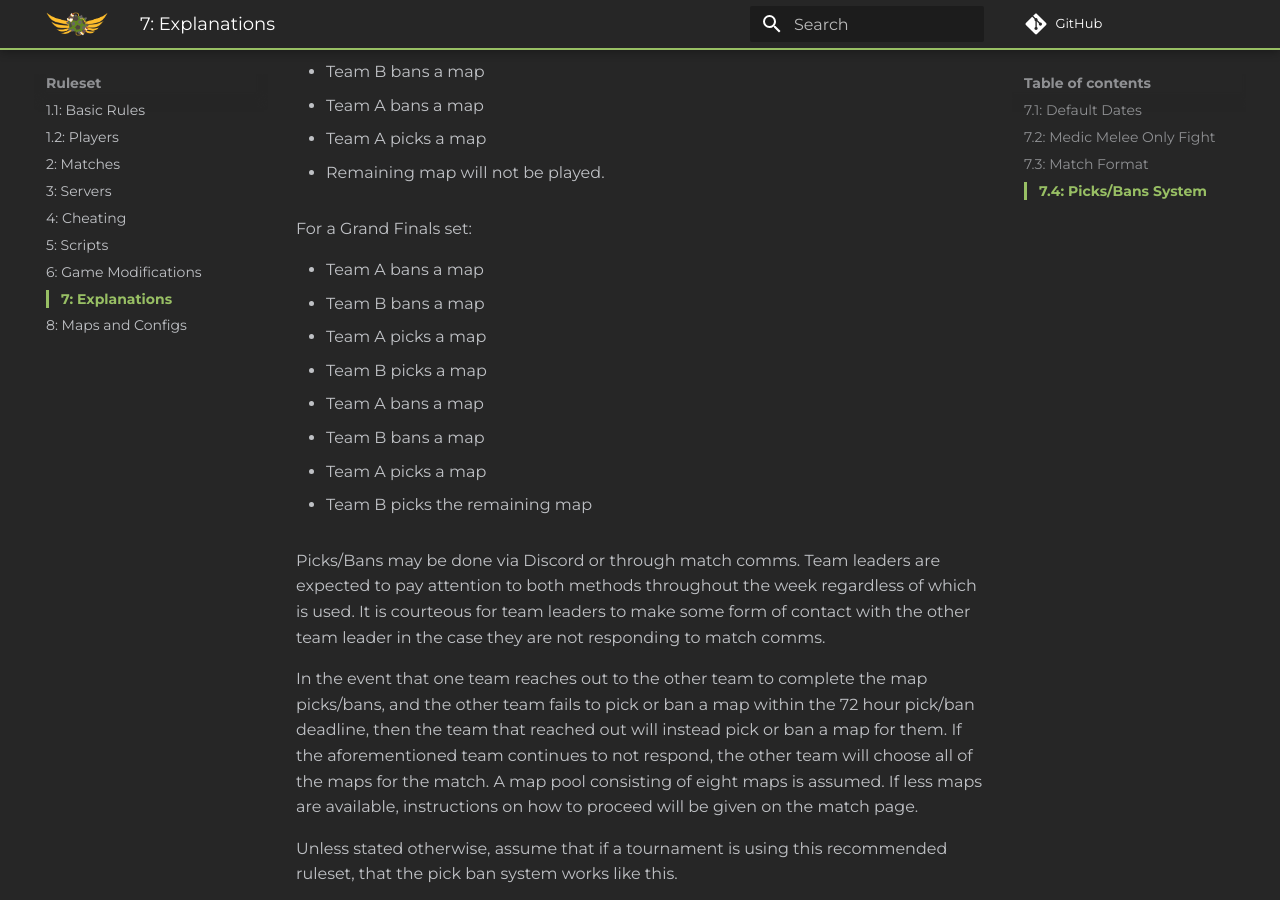
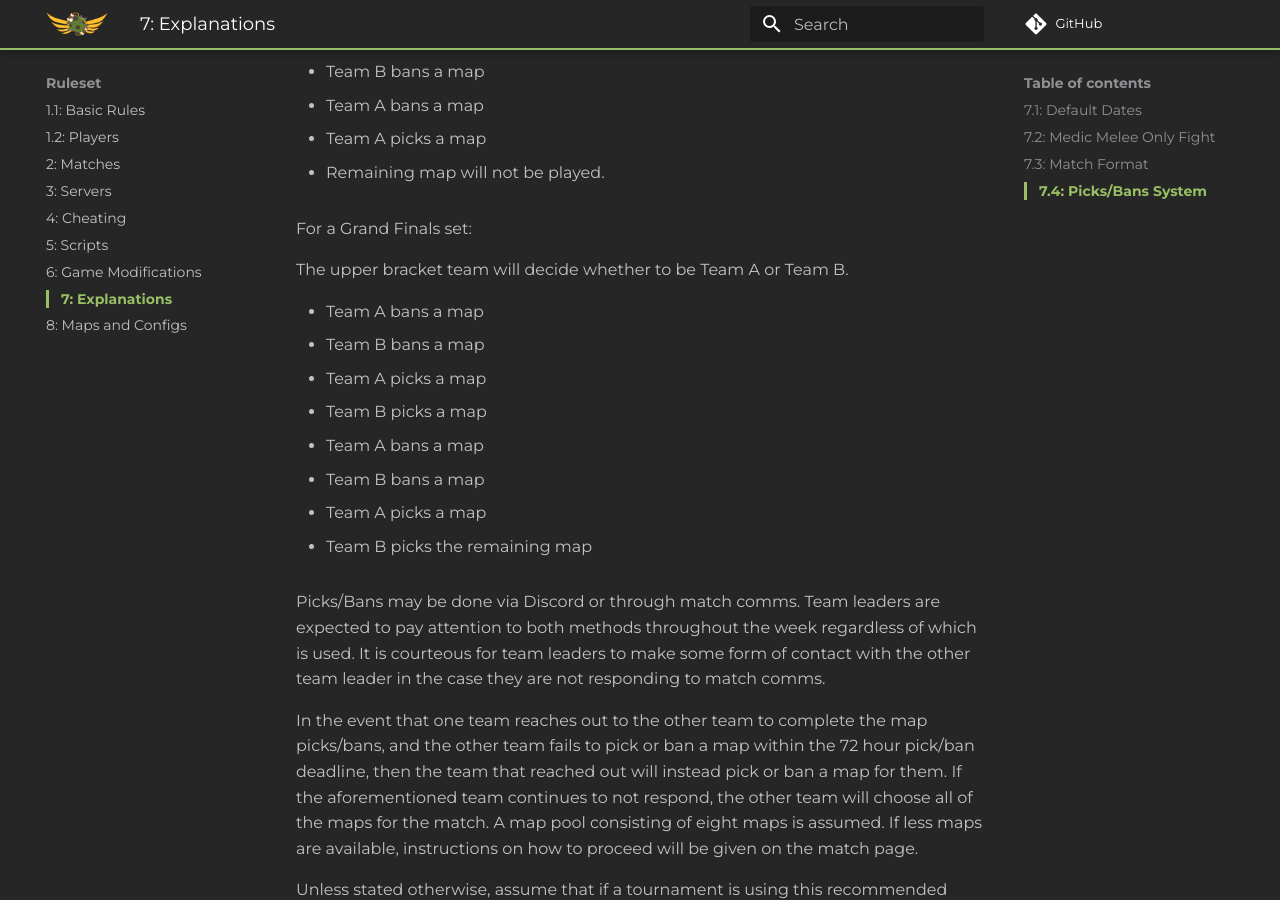
Before and after one commit to p4sstime/p4ss-docs, an MkDocs documentation site: the page built from docs/explanations/explanations.md, in a window 1280 px wide and 900 px high, scrolled down 1882 px. Built offline with MkDocs 1.6.1 and Material for MkDocs 9.7.7, drawn with Linux system fonts in a browser that asks for light colours; comment, search, counter and statistics services are not loaded.

Commit message:
Update explanations.md
Slight clarification on Grand Finals pick/bans

```diff
--- a/docs/explanations/explanations.md
+++ b/docs/explanations/explanations.md
@@ -47,6 +47,8 @@ The higher seeded team will decide whether to be Team A or Team B.
 
 For a Grand Finals set:
 
+The upper bracket team will decide whether to be Team A or Team B.
+
 - Team A bans a map
 - Team B bans a map
 - Team A picks a map
```
